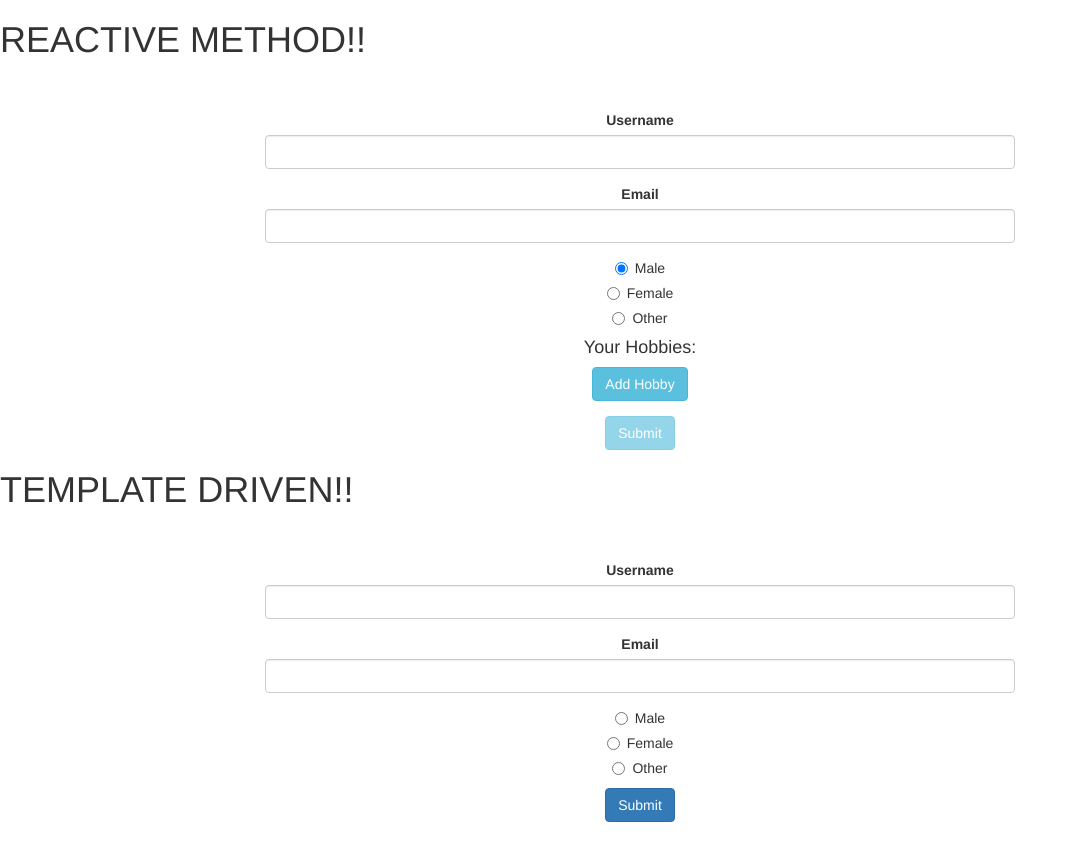
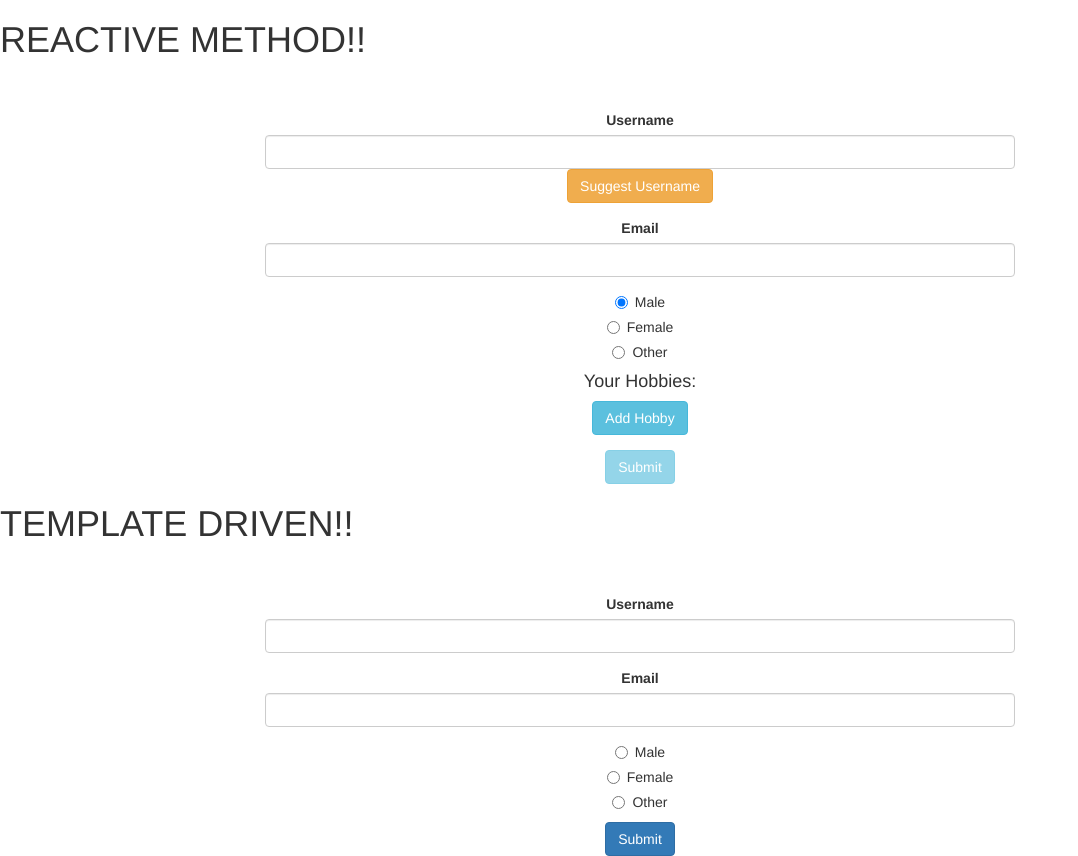
Before and after one commit to AryamannNingombam/LearningAngular, an Angular app in the folder courseproject2/: page / in a window 1280 px wide. Shown: the whole page, without its empty margins (0-1078 px from the left). Before the commit the page ends 822 px from the top, so only its background shows below. Built offline with nearby package versions, Linux system fonts and the light colour scheme.

Commit message:
Finished Forms

```diff
--- a/courseproject2/src/app/app.component.html
+++ b/courseproject2/src/app/app.component.html
@@ -19,6 +19,7 @@
               id="username"
               formControlName="username"
               class="form-control">
+
               <span
               *ngIf="!signUpForm.get('userData.username').valid && signUpForm.get('userData.username').touched">
               <span class="help-block" *ngIf="signUpForm.get('userData.username').errors['required']">This Field Is Required!</span>
@@ -27,7 +28,7 @@
 
             </span>
 
-
+              <button class="btn btn-warning" type="button" (click)="suggestUsername()">Suggest Username</button>
           </div>
           <div class="form-group">
             <label for="email">Email</label>
@@ -36,6 +37,8 @@
               id="email"
               formControlName="email"
               class="form-control">
+            <!-- <span *ngIf="!signUpForm.get('userData.email').valid">NO!</span> -->
+
           </div>
         </div>
         <div class="radio" *ngFor="let gender of genders">
--- a/courseproject2/src/app/app.component.ts
+++ b/courseproject2/src/app/app.component.ts
@@ -39,6 +39,8 @@ export class AppComponent implements OnInit, OnDestroy {
     });
 
 
+
+
   }
   ngOnDestroy() {
     //this.mySubject.unsubscribe()
@@ -46,7 +48,8 @@ export class AppComponent implements OnInit, OnDestroy {
   onSubmit() {
     console.log('Submitted Reactive.');
     console.log(this.signUpForm);
-
+    this.signUpForm.reset({
+      'gender' :'Other'    })
 
 
   }
@@ -81,6 +84,13 @@ forbiddenEmails(control :FormControl) :Observable<any> |Promise<any>{
   return promise
 
 }
+suggestUsername(){
+  this.signUpForm.patchValue({
+    'userData':{
+      'username' : "Aryamann"
+    }  })
+console.log('Clicked')
+  }
 
 
 
```
